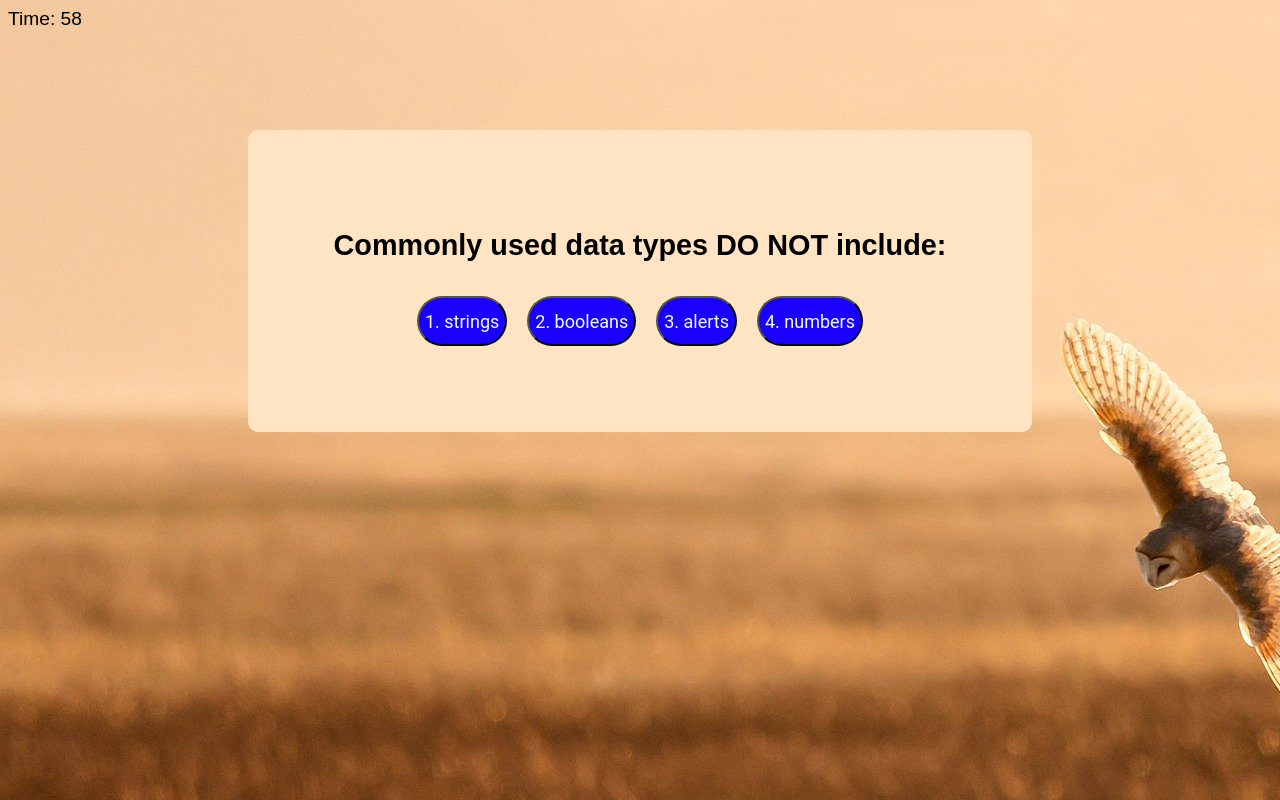
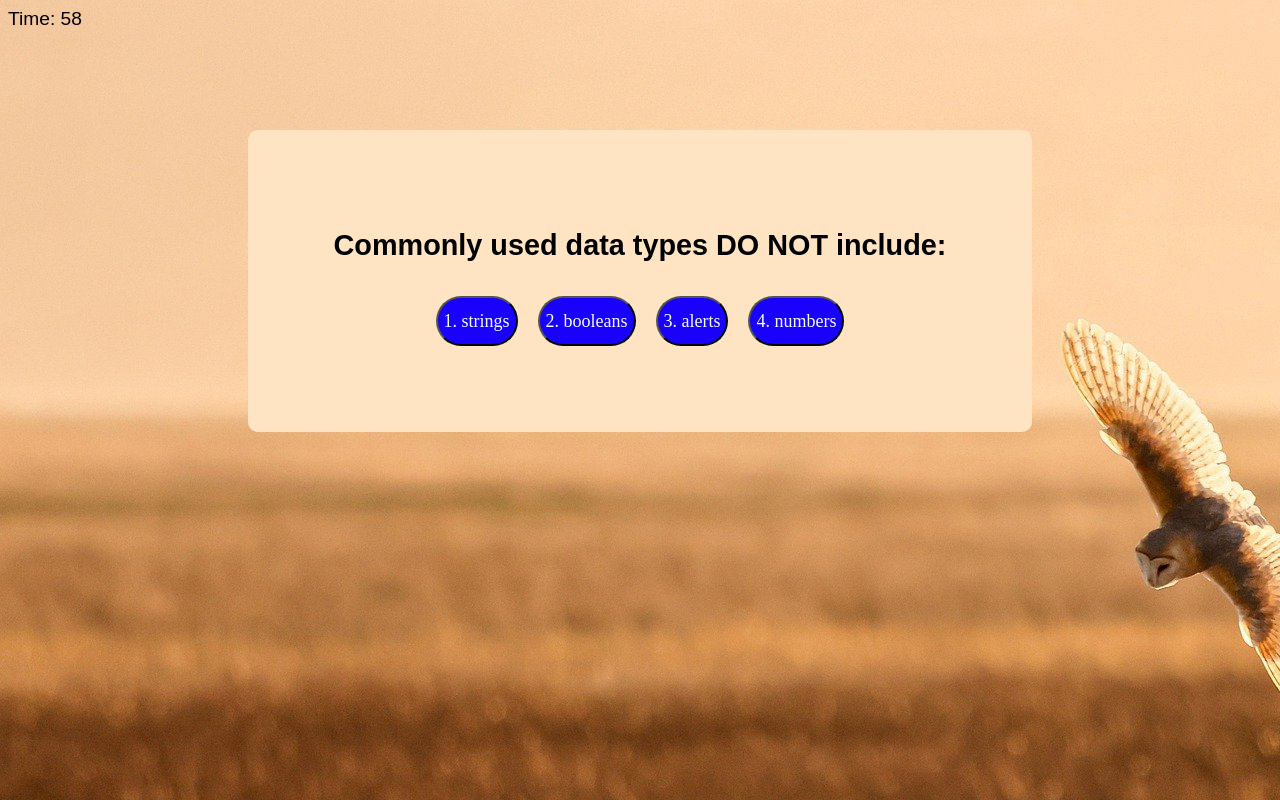
Before and after one commit to kaelinpsalazar/Timed-Quiz, a plain HTML site: page index.html in a window 1280 px wide. Both pictures are taken after a click on the button "Ready?". Drawn offline with Linux system fonts and the light colour scheme.

Commit message:
slight changes

```diff
--- a/assets/css/style.css
+++ b/assets/css/style.css
@@ -17,7 +17,7 @@ button{
     margin: 10px;
     cursor: grab;
     border-radius: 25px;
-    font-family:'Roboto',sans-serif;
+    font-family:'Times New Roman', Times, serif;
     font-weight:400;
     font-size: large;
     min-height: 50px;
--- a/assets/js/script.js
+++ b/assets/js/script.js
@@ -42,15 +42,15 @@ var questions = [
   },
 
   {
-    title: "How do you begin a for loop?",
-    choices: ["i=5-7", "(0<0<9)", "(i=0;i<9;i++)", "z++=i<9"],
-    answer: "(i=0;i<9;i++)",
+    title: "Which of the following is a type of scope? ",
+    choices: ["pari", "local", "mega)", "micro"],
+    answer: "local",
   },
 
   {
-    title: "Which HTML element is used to insert JavaScript?",
-    choices: ["<style>", "<main>", "<header>", "<script>"],
-    answer: "<script>",
+    title: "What do I use when I want to stop a button from refreshing the page?",
+    choices: ["event.stopPropagation()", "addEventListener", "window.location.href", "<script>"],
+    answer: "event.stopPropagation()",
   },
 ];
 
@@ -85,10 +85,10 @@ function getQuestion() {
   var currentQuestion = questions[currentIndex];
   var titleEl = document.getElementById("questiontitle");
   titleEl.textContent = currentQuestion.title;
-  choicesEl.innerHTML = "";
+  choicesEl.textContent = "";
 
   currentQuestion.choices.forEach((option, i) => {
-    var createButton = document.createElement("BUTTON");
+    var createButton = document.createElement("button");
     createButton.setAttribute("class", "option");
     createButton.setAttribute("value", option);
     createButton.textContent = i + 1 + ". " + option;
--- a/index.html
+++ b/index.html
@@ -17,7 +17,7 @@
       <div id="startscreen" class="start">
         <h1>Trivia</h1>
         <p>
-          Here are some some simple questions about coding!
+          Here are some some easy questions about coding!
           Just remember that incorrect answers will take 5 seconds off of your timer!
 
         </p>
```
Also changed, not shown: 1 other file.
